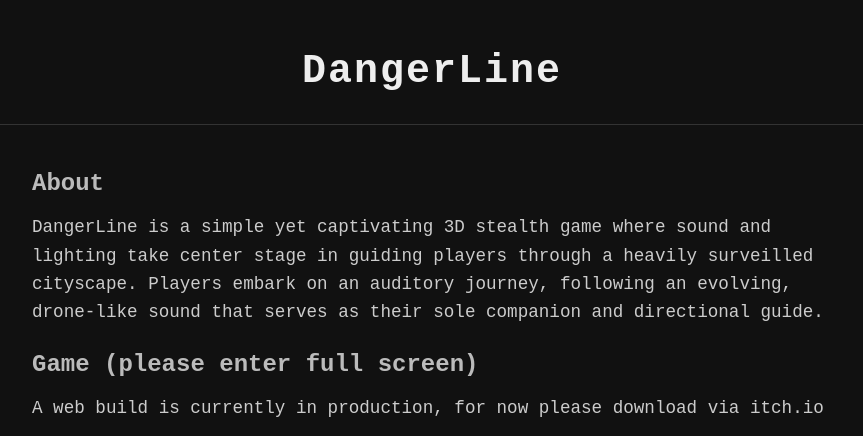
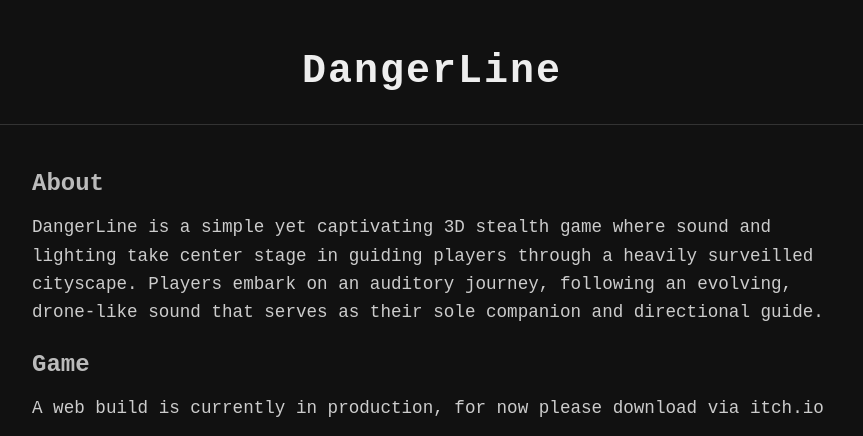
Before and after one commit to MeowingDavis/DangerLine_WebBuild, a plain HTML site: page public/index.html in a window 1280 px wide. Shown: the top 436 px of the page, without its empty margins (208-1071 px from the left). Drawn offline with Linux system fonts and the light colour scheme.

Commit message:
Update index.html

```diff
--- a/public/index.html
+++ b/public/index.html
@@ -23,7 +23,7 @@
             </p>
         </section>
         <section class="game">
-            <h3>Game (please enter full screen)</h3>
+            <h3>Game</h3>
             <p>A web build is currently in production, for now please download via itch.io</p>
            <iframe frameborder="0" src="https://itch.io/embed/2768604?linkback=true" width="552" height="167"><a href="https://meowingdavis.itch.io/dangerline-prototype">DangerLine_prototype by MeowingDavis</a></iframe>
         </section>
```
